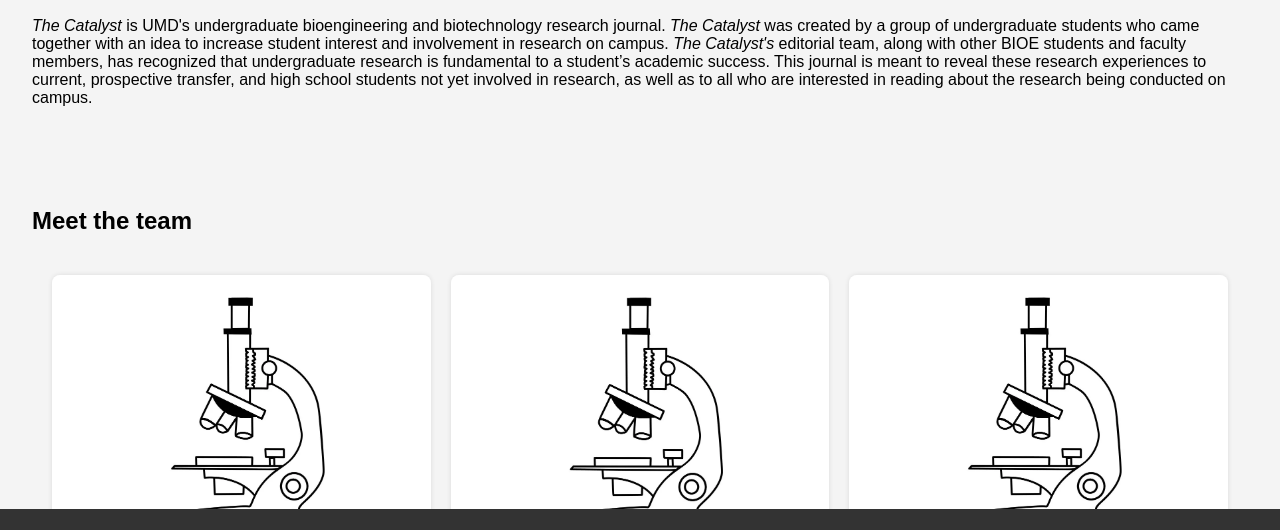
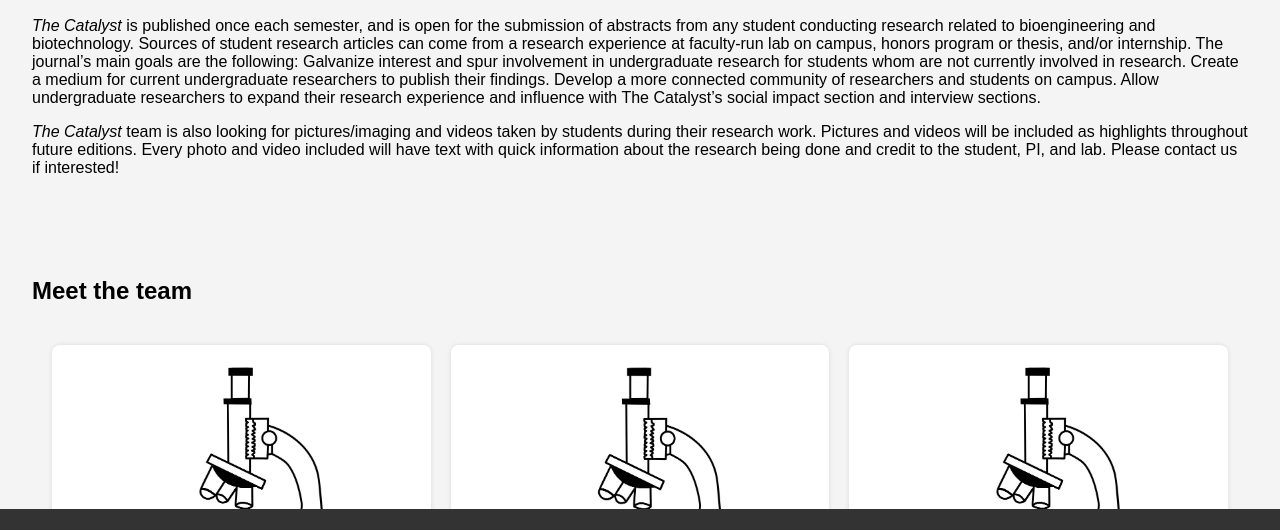
Before and after one commit to pascoot22/pascoot22.github.io, a plain HTML site: page about.html in a window 1280 px wide. Shown: the part 245-775 px from the top of the page. Drawn offline with Linux system fonts and the light colour scheme.

Commit message:
Add files via upload

```diff
--- a/about.html
+++ b/about.html
@@ -20,15 +20,16 @@
 
     <section>
         <h2>About Us</h2>
-        <p><i>The Catalyst</i> is UMD's undergraduate bioengineering and
-            biotechnology research journal. <i>The Catalyst</i> was created
-            by a group of undergraduate students who came together with an idea to
-            increase student interest and involvement in research on campus. <i>The Catalyst's</i>
-            editorial team, along with other BIOE students and faculty members, has recognized that
-            undergraduate research is fundamental to a student’s academic success. This journal is
-            meant to reveal these research experiences to current, prospective transfer, and high school
-            students not yet involved in research, as well as to all who are interested in reading about the
-            research being conducted on campus.</p>
+        <p><i>The Catalyst</i> is published once each semester, and is open for the submission of abstracts from any student conducting research related to bioengineering and biotechnology. Sources of student research articles can come from a research experience at faculty-run lab on campus, honors program or thesis, and/or internship.
+
+            The journal’s main goals are the following:
+
+            Galvanize interest and spur involvement in undergraduate research for students  whom are not currently involved in research.
+            Create a medium for current undergraduate researchers to publish their findings.
+            Develop a more connected community of researchers and students on campus.
+            Allow undergraduate researchers to expand their research experience and influence with The Catalyst’s social impact section and interview sections.
+            </p>
+            <p><i>The Catalyst</i> team is also looking for pictures/imaging and videos taken by students during their research work. Pictures and videos will be included as highlights throughout future editions. Every photo and video included will have text with quick information about the research being done and credit to the student, PI, and lab. Please contact us if interested!</p>
     </section>
 
     <section>
```
